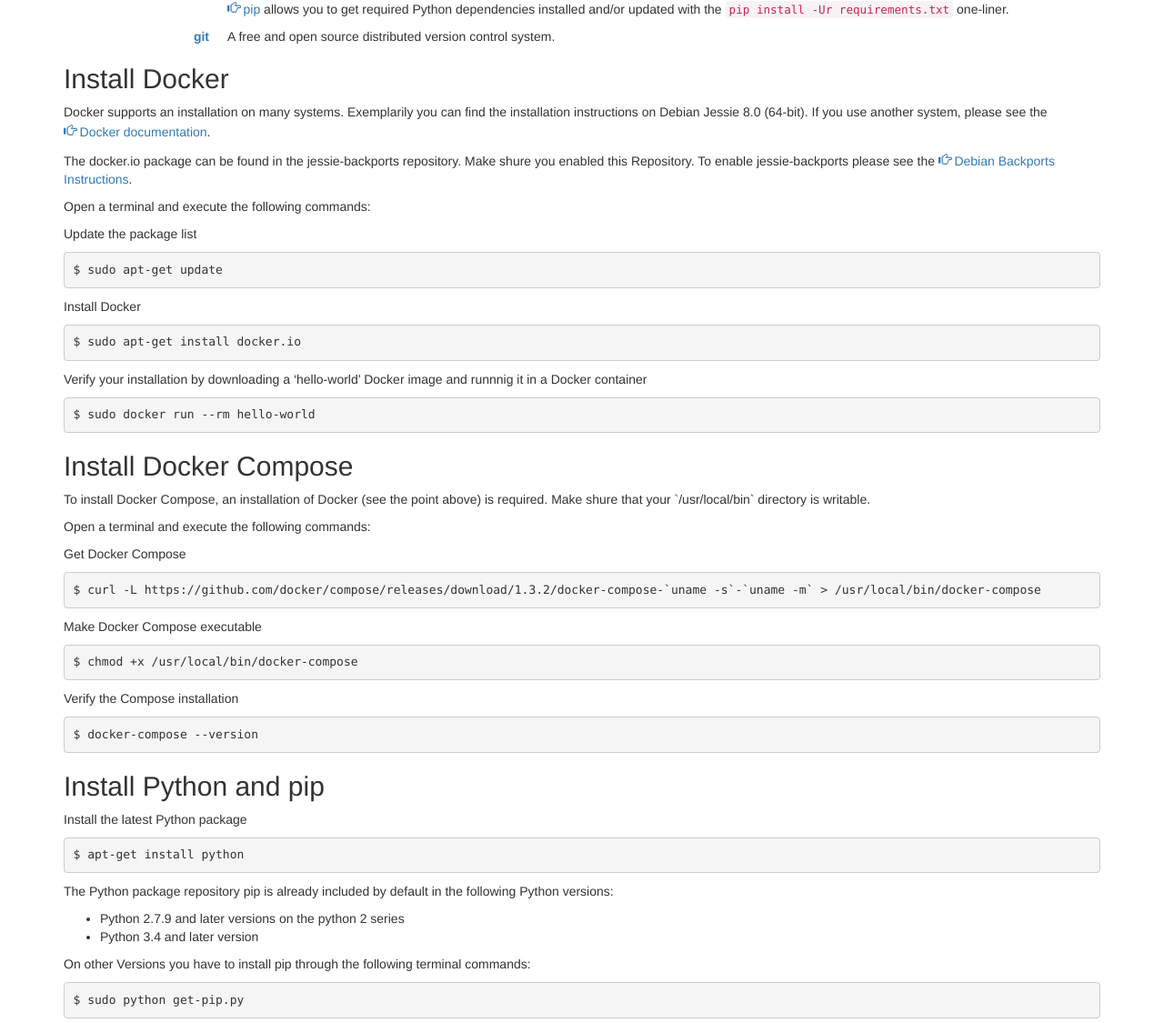
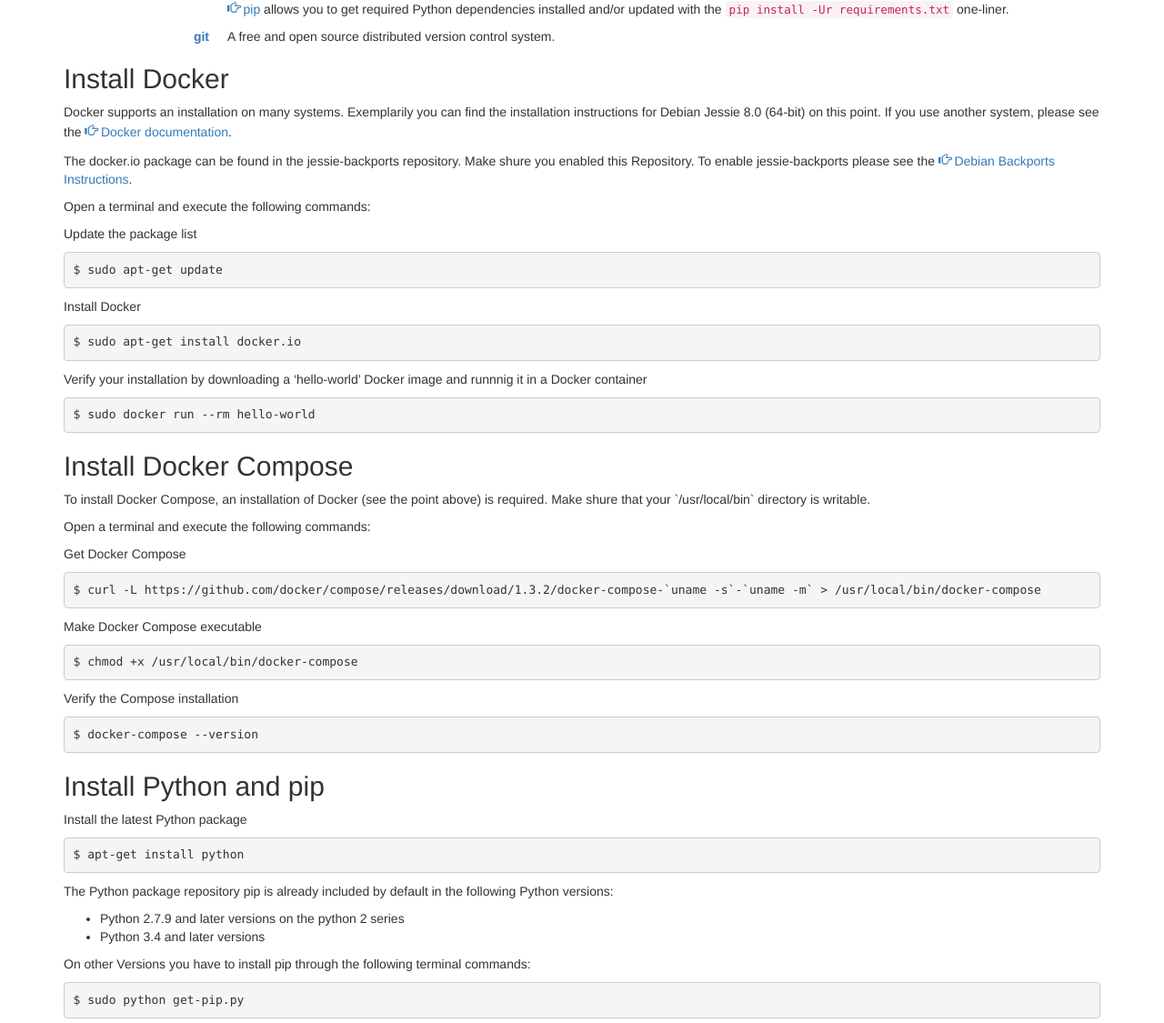
Before and after one commit to Dockerizing/dockerizing.github.io, a Jekyll site: the page built from requirements.html, in a window 1280 px wide. Shown: the part 680-1805 px from the top of the page at 91% size. Built offline with Jekyll 4.4.1, drawn with Linux system fonts in a browser that asks for light colours; nearby versions of some CDN libraries.

Commit message:
correction

```diff
--- a/images.html
+++ b/images.html
@@ -7,7 +7,7 @@
 <h1 id="available-dld-images">Available DLD Images</h1>
 
 <p>We are providing already some docker images for the usage in the dockerized linked data infrastructure.
-They are available <a href="http://github.com/dockerizing">github</a> and at the <a href="https://registry.hub.docker.com/repos/aksw/">docker registry-hub</a> (watch out for the <code>dld-</code> prefix)</p>
+They are available on <a href="http://github.com/dockerizing">github</a> and at the <a href="https://registry.hub.docker.com/repos/aksw/">docker registry-hub</a> (watch out for the <code>dld-</code> prefix)</p>
 
 <ul>
   <li>Virtuoso 7 Container <code>aksw/dld-store-virtuoso7</code> <a href="https://registry.hub.docker.com/u/aksw/dld-store-virtuoso7/">docker registry-hub</a>, <a href="https://github.com/Dockerizing/triplestore-virtuoso7">@github</a></li>
--- a/requirements.html
+++ b/requirements.html
@@ -28,7 +28,7 @@
 
 <h2 id="install-docker">Install Docker</h2>
 
-<p>Docker supports an installation on many systems. Exemplarily you can find the installation instructions on Debian Jessie 8.0 (64-bit). If you use another system, please see the <a href="https://docs.docker.com/installation/">Docker documentation</a>.</p>
+<p>Docker supports an installation on many systems. Exemplarily you can find the installation instructions for Debian Jessie 8.0 (64-bit) on this point. If you use another system, please see the <a href="https://docs.docker.com/installation/">Docker documentation</a>.</p>
 <p>The docker.io package can be found in the jessie-backports repository. Make shure you enabled this Repository. To enable jessie-backports please see the <a href="http://backports.debian.org/Instructions/">Debian Backports Instructions</a>.</p>
 <p>Open a terminal and execute the following commands:</p>
 <p>Update the package list</p>
@@ -71,7 +71,7 @@
 <p>The Python package repository pip is already included by default in the following Python versions:</p>
 <ul>
 <li>Python 2.7.9 and later versions on the python 2 series</li>
-<li>Python 3.4 and later version</li>
+<li>Python 3.4 and later versions</li>
 </ul>
 <p>On other Versions you have to install pip through the following terminal commands:</p>
 <pre>
```
